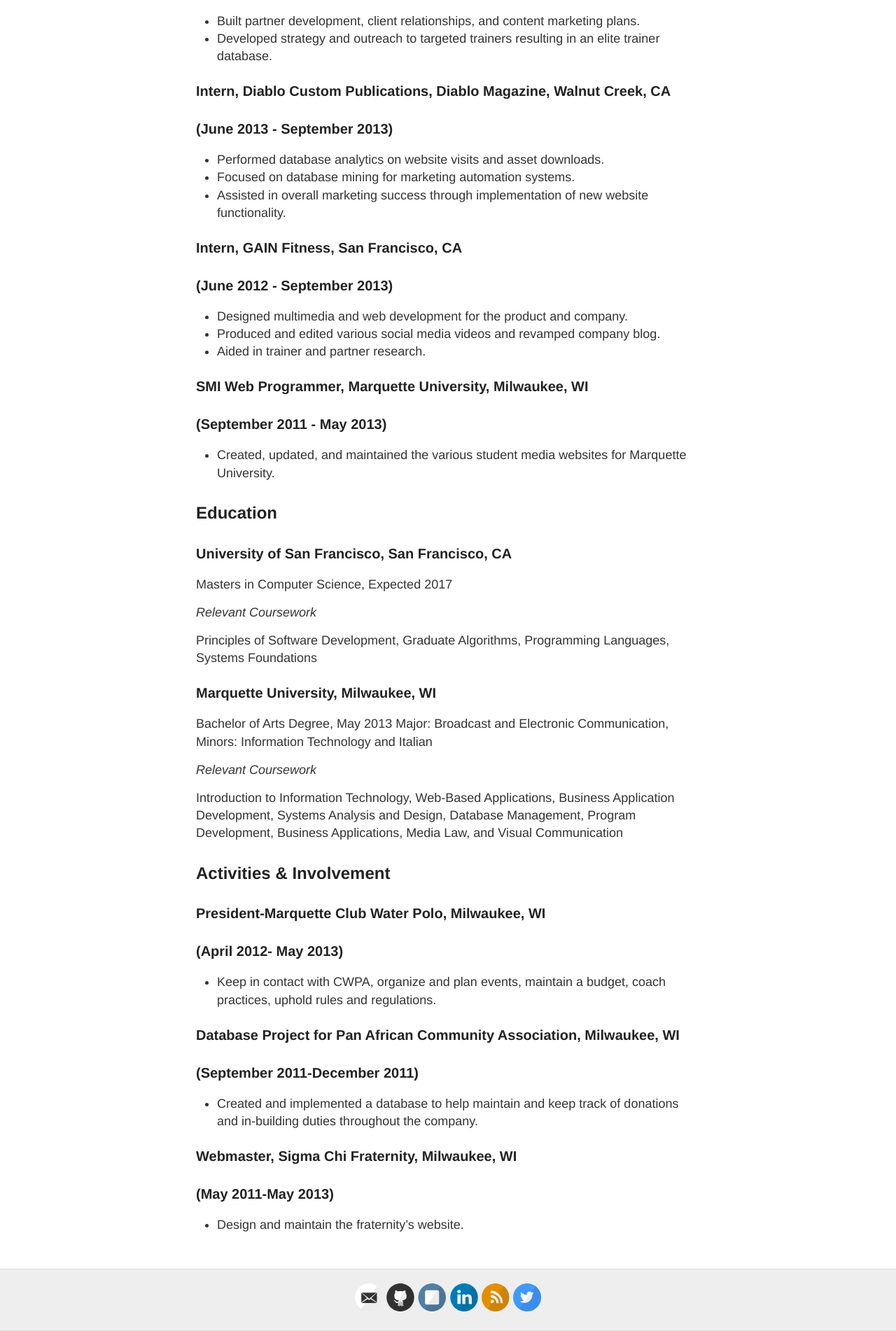
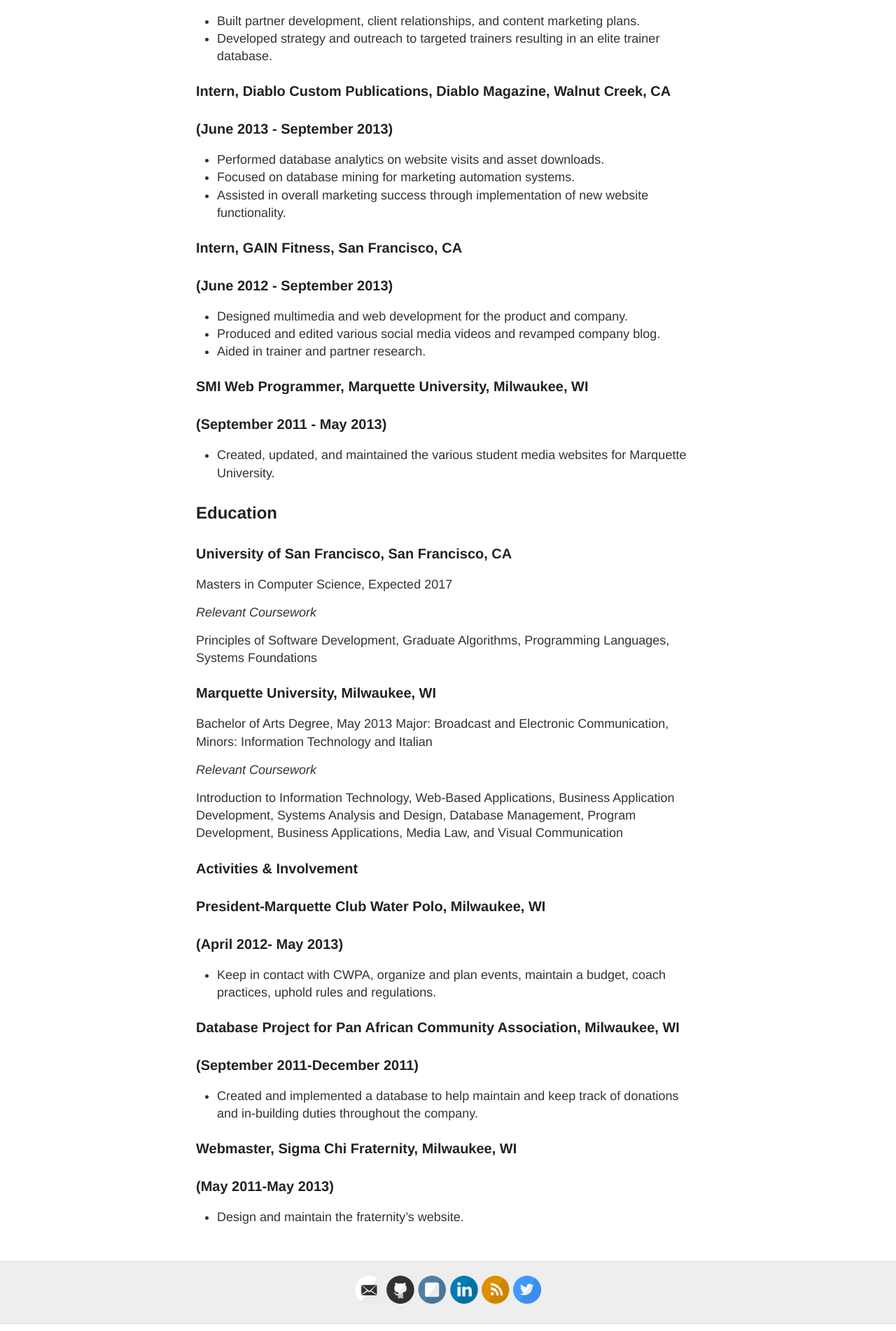
Before and after one commit to HoneyBadger123/jaketarnow.github.io, a Jekyll site: the page built from cv.md, in a window 1280 px wide. Shown: the part 1268-3170 px from the top of the page at 70% size. Built offline with Jekyll 4.4.1, drawn with Linux system fonts in a browser that asks for light colours.

Commit message:
Update cv kramdown

```diff
--- a/cv.md
+++ b/cv.md
@@ -76,7 +76,7 @@ _Relevant Coursework_
 Introduction to Information Technology, Web-Based Applications, Business Application Development, Systems Analysis and Design, Database Management, Program Development, Business Applications, Media Law, and Visual Communication
 
 
-## Activities & Involvement
+### Activities & Involvement
 ### President-Marquette Club Water Polo, Milwaukee, WI
 ### (April 2012- May 2013)
 * Keep in contact with CWPA, organize and plan events, maintain a budget, coach practices, uphold rules and regulations.
```
